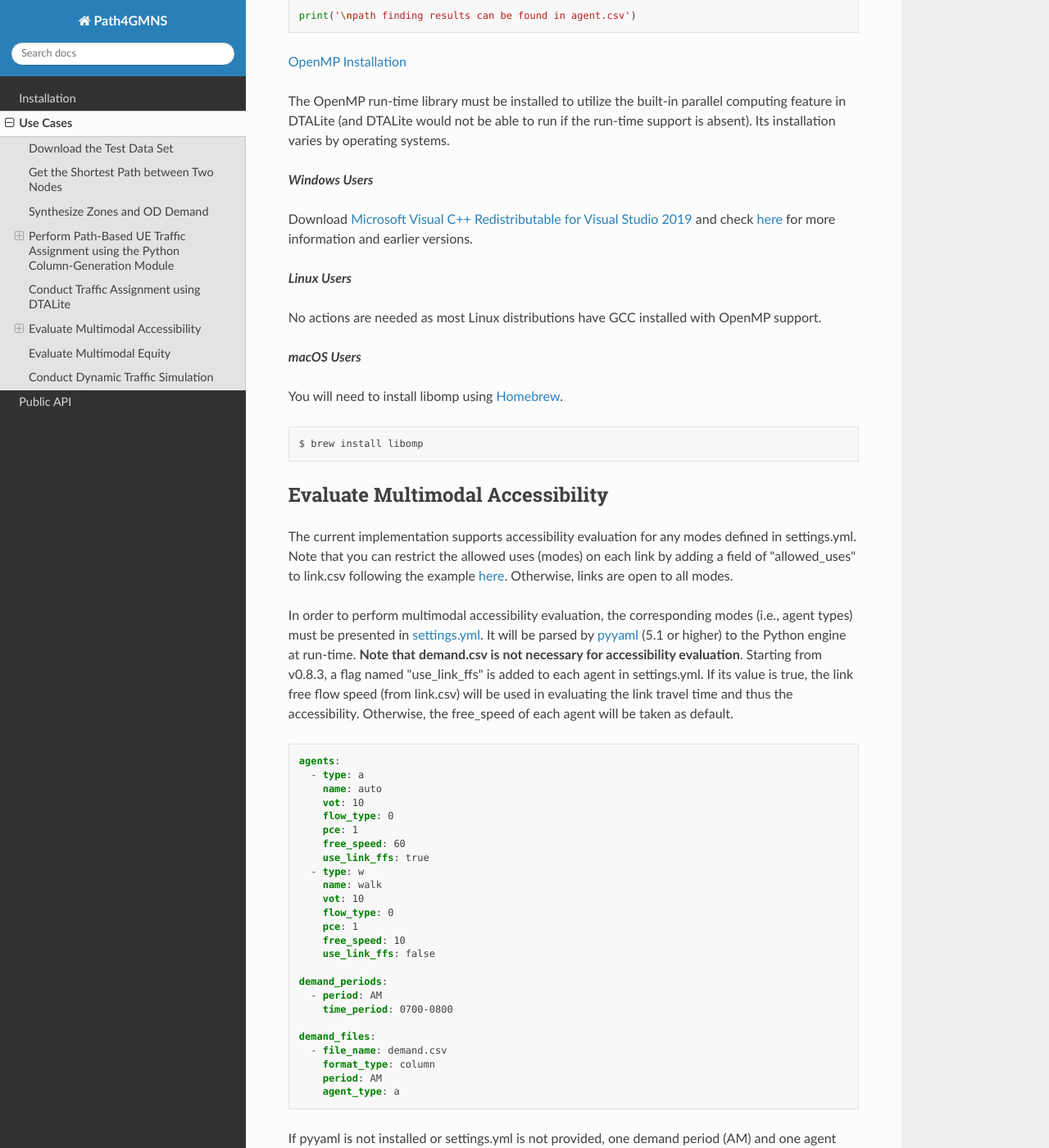
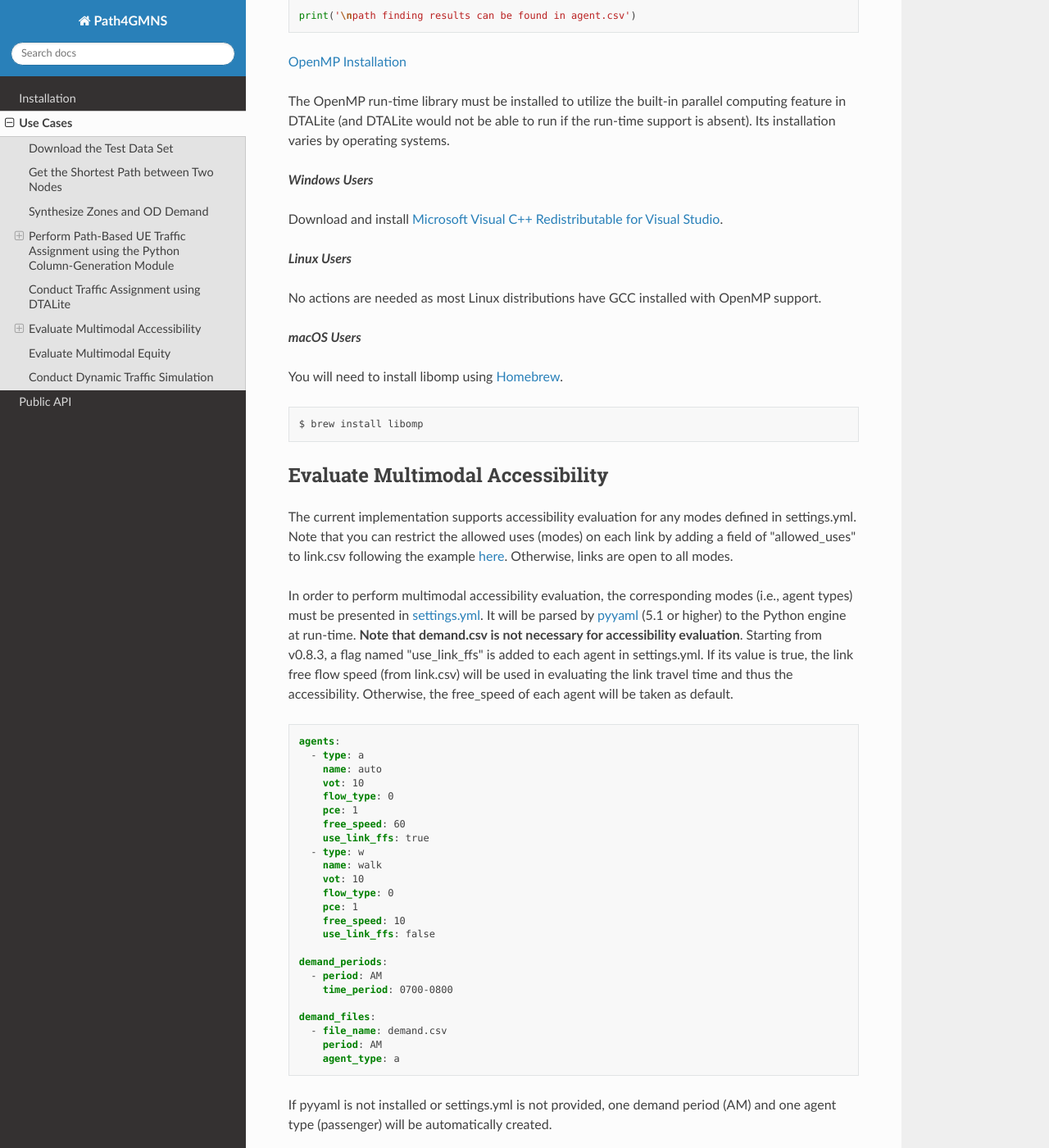
Before and after one commit to jdlph/Path4GMNS, a Sphinx documentation site: the page built from docs/source/usecases.md, in a window 1280 px wide and 1400 px high, scrolled down 5287 px. Shown: the whole window at 82% size. Built offline with Sphinx 7.4.7 and the Read the Docs theme 2.0.0, drawn with Linux system fonts in a browser that asks for light colours.

Commit message:
update README and docs for release
- remove format_type: column from demand_files in settings.yml and
  anywhere else in the documents;
- remove its implementation from read_settings() in utils.py.

````diff
--- a/docs/source/conf.py
+++ b/docs/source/conf.py
@@ -26,7 +26,7 @@ copyright = '2021 - 2023, Dr. Peiheng Li and Dr. Xuesong (Simon) Zhou'
 author = 'Dr. Peiheng Li and Dr. Xuesong (Simon) Zhou'
 
 # The full version, including alpha/beta/rc tags
-release = 'v0.9.4'
+release = 'v0.9.5'
 
 
 # -- General configuration ---------------------------------------------------
--- a/docs/source/usecases.md
+++ b/docs/source/usecases.md
@@ -221,7 +221,7 @@ The OpenMP run-time library must be installed to utilize the built-in parallel c
 
 ***Windows Users***
 
-Download [Microsoft Visual C++ Redistributable for Visual Studio 2019](https://visualstudio.microsoft.com/downloads/#microsoft-visual-c-redistributable-for-visual-studio-2019) and check [here](https://support.microsoft.com/en-us/topic/the-latest-supported-visual-c-downloads-2647da03-1eea-4433-9aff-95f26a218cc0) for more information and earlier versions.
+Download and install [Microsoft Visual C++ Redistributable for Visual Studio](https://support.microsoft.com/en-us/topic/the-latest-supported-visual-c-downloads-2647da03-1eea-4433-9aff-95f26a218cc0).
 
 ***Linux Users***
 
@@ -264,7 +264,6 @@ demand_periods:
 
 demand_files:
   - file_name: demand.csv
-    format_type: column
     period: AM
     agent_type: a
 ```
@@ -433,7 +432,6 @@ demand_periods:
 
 demand_files:
   - file_name: demand.csv
-    format_type: column
     period: AM
     agent_type: a
 
````
Also changed, not shown: README.md (+8 -6 lines), docs/source/installation.rst (+6 -6 lines), 9 other files.
